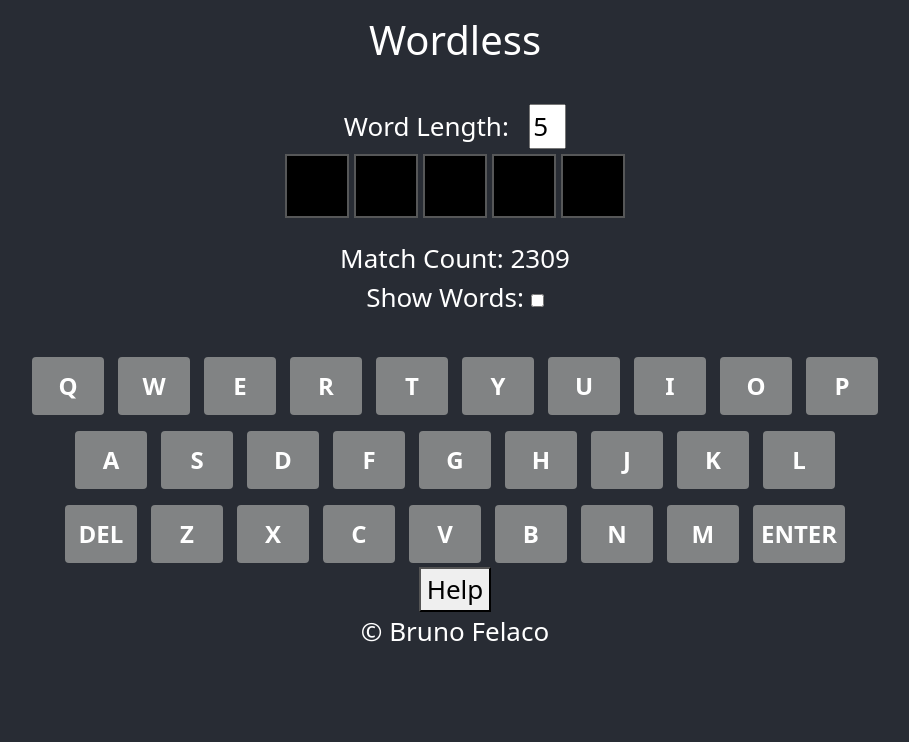
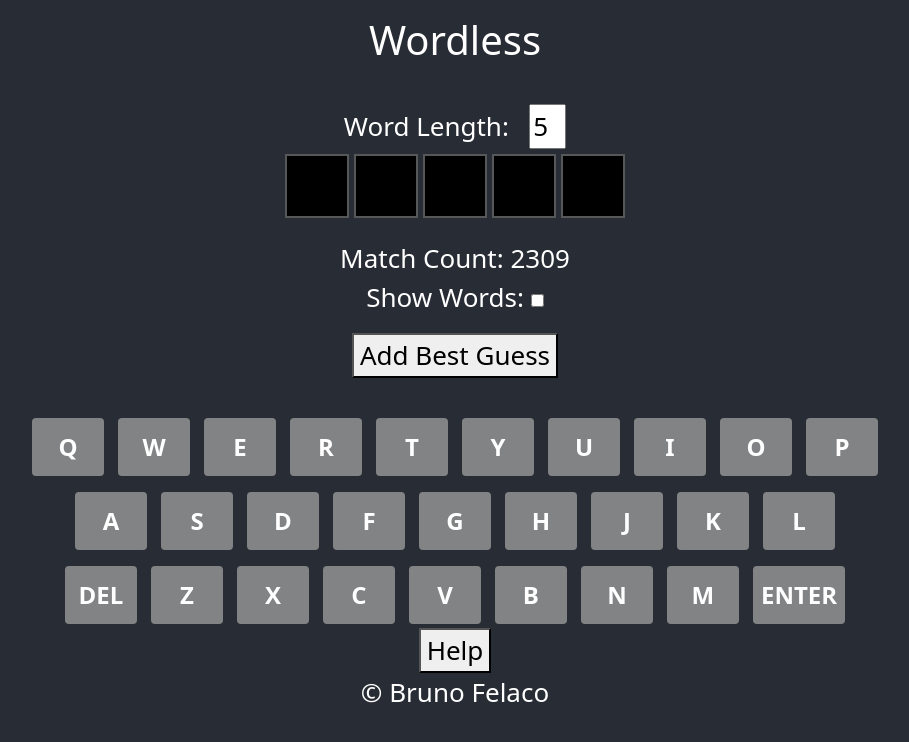
Before and after one commit to bfelaco/wordless, a React (Vite) app: page / in a window 1280 px wide. Shown: the top 742 px of the page, without its empty margins (185-1094 px from the left). Built offline with nearby package versions, Linux system fonts and the light colour scheme.

Commit message:
Added button to find the best guess.
Windsurf code was generated by Cascade Base and was mostly useless.

```diff
--- a/src/board.tsx
+++ b/src/board.tsx
@@ -1,5 +1,5 @@
 import React, { useState, useEffect, useRef } from 'react';
-import { LetterGuess, GuessResult } from './solver';
+import { LetterGuess, GuessResult, findBestGuess } from './solver';
 import useWordGuessState, { WordGuessState } from './word-guess-state';
 import { Position, moveRight, moveLeft, moveUp, moveDown } from './position-utils';
 import WordResults from './word-results';
@@ -25,6 +25,16 @@ const nextColor = (guessResult: GuessResult) =>
 export const Board = ({ wordLength }: { wordLength: number }) => {
   const wordGuessState = useWordGuessState(wordLength);
 
+  const addBestGuess = () => {
+    const bestGuess = findBestGuess(wordGuessState.wordGuesses, wordGuessState.wordLength);
+    if (bestGuess) {
+      const row = wordGuessState.wordGuesses.length - 1;
+      bestGuess.split('').forEach((letter, index) => {
+        wordGuessState.setLetter({ row, column: index }, letter);
+      });
+    }
+  };
+
   return (
     <Container className='board-container'>
       <Row className='justify-content-center'>
@@ -38,6 +48,11 @@ export const Board = ({ wordLength }: { wordLength: number }) => {
             wordGuesses={wordGuessState.wordGuesses}
             wordLength={wordGuessState.wordLength}
           />
+        </Col>
+      </Row>
+      <Row className='justify-content-center mt-3'>
+        <Col xs={12} className='d-flex justify-content-center'>
+          <button onClick={() => addBestGuess()}>Add Best Guess</button>
         </Col>
       </Row>
       <Row className='justify-content-center mt-3'>
```
